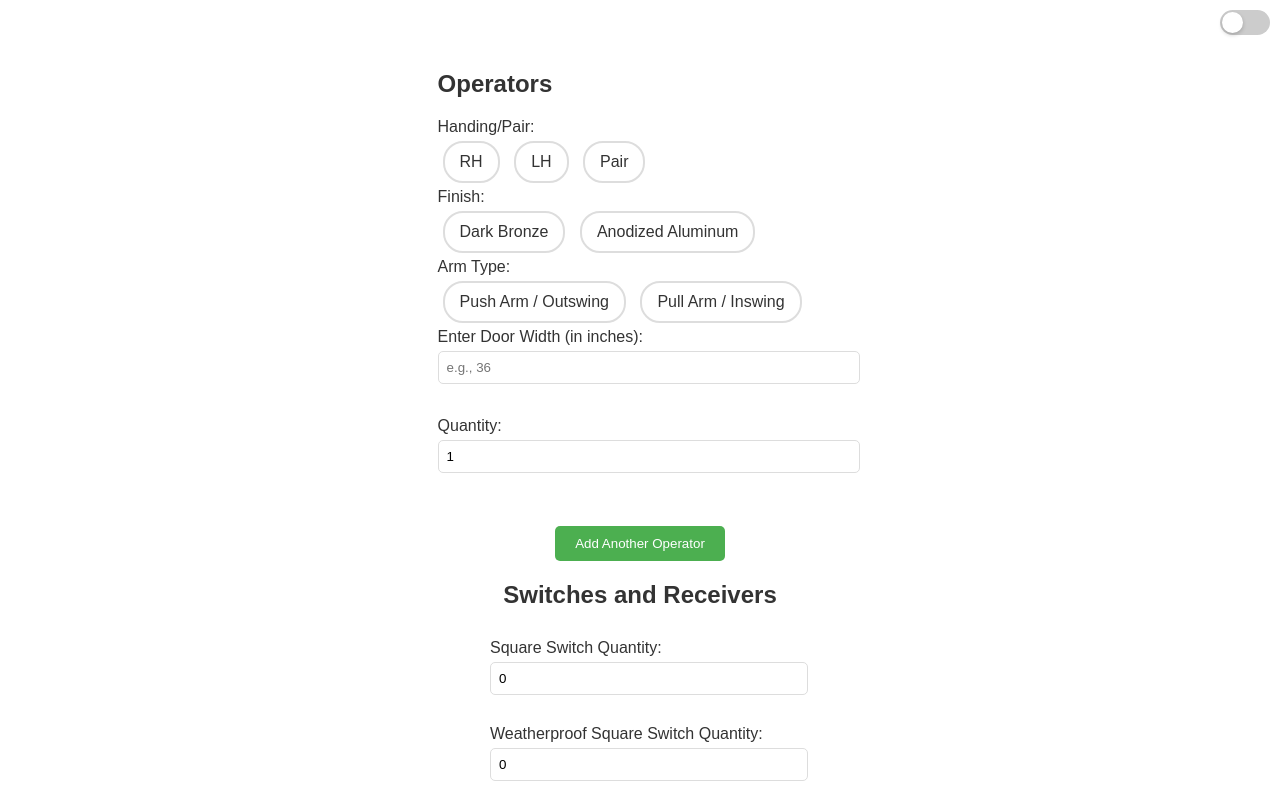
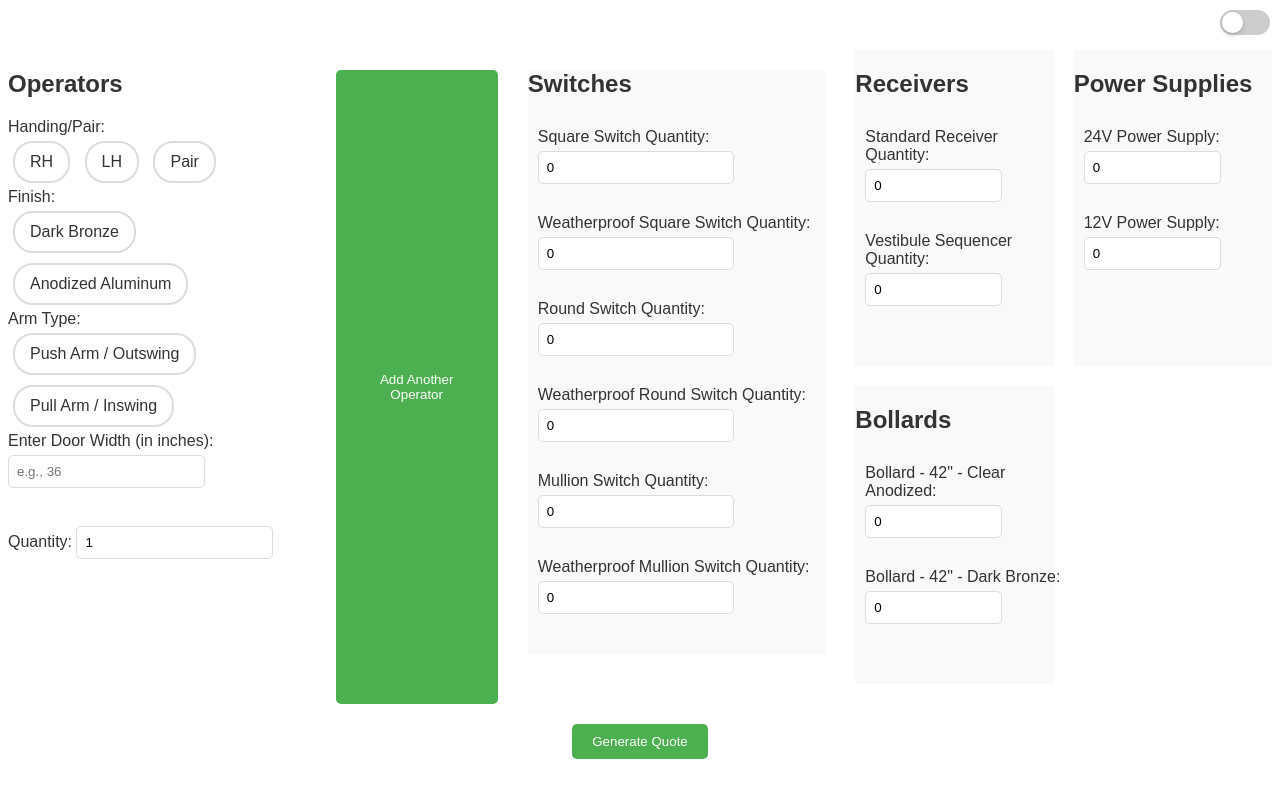
Before and after one commit to dmorawski/dmorawski.github.io, a plain HTML site: page index.html in a window 1280 px wide. Shown: the top 800 px of the page. Drawn offline with nearby package versions, Linux system fonts and the light colour scheme.

Commit message:
first attempt

```diff
--- a/index.html
+++ b/index.html
@@ -15,6 +15,10 @@
             <span class="theme-toggle-ball"></span>
         </label>
     </div>
+
+    <!-- Main Container for Desktop Layout -->
+    <div id="mainContainer">
+        <!-- Left section for Operators -->
         <div id="operatorContainer">
             <h2>Operators</h2>
             <div class="operator-section" id="operatorSection1">
@@ -58,7 +62,10 @@
 
         <button onclick="addOperator()">Add Another Operator</button>
 
-        <h2>Switches and Receivers</h2>
+        <!-- Right Section for Switches, Receivers, Bollards, and Power Supplies -->
+        <div id="partsContainer">
+            <div class="part-section" id="switches">
+                <h2>Switches</h2>
                 <div class="switch-container">
                     <div class="switch-item">
                         <label for="4S1U4">Square Switch Quantity:</label>
@@ -84,16 +91,39 @@
                         <label for="WJ01J4">Weatherproof Mullion Switch Quantity:</label>
                         <input type="number" id="WJ01J4" min="0" value="0">
                     </div>
-            <div class="switch-item">
+                </div>
+            </div>
+        </div>
+
+        <div id="otherPartsContainer">
+            <div class="part-section" id="receivers">
+                <h2>Receivers</h2>
+                <div class="receiver-container">
+                    <div class="receiver-item">
                         <label for="233804">Standard Receiver Quantity:</label>
                         <input type="number" id="233804" min="0" value="0">
                     </div>
-            <div class="switch-item">
+                    <div class="receiver-item">
                         <label for="235215">Vestibule Sequencer Quantity:</label>
                         <input type="number" id="235215" min="0" value="0">
                     </div>
                 </div>
+            </div>
 
+            <div class="part-section" id="powerSupplies">
+                <h2>Power Supplies</h2>
+                <div class="power-supply-container">
+                    <div class="power-supply-item">
+                        <label for="LRS-75-24">24V Power Supply:</label>
+                        <input type="number" id="LRS-75-24" min="0" value="0">
+                    </div>
+                    <div class="power-supply-item">
+                        <label for="LRS-75-12">12V Power Supply:</label>
+                        <input type="number" id="LRS-75-12" min="0" value="0">
+                    </div>
+                </div>
+            </div>
+            <div class="part-section" id="bollards">
                 <h2>Bollards</h2>
                 <div class="bollard-container">
                     <div class="bollard-item">
@@ -105,22 +135,14 @@
                         <input type="number" id="CM-42-BSU-BRZ" min="0" value="0">
                     </div>
                 </div>
-        <h2>Power Supplies</h2>
-        <div class="power-supply-container">
-            <div class="power-supply-item">
-                <label for="LRS-75-24">24V Power Supply:</label>
-                <input type="number" id="LRS-75-24" min="0" value="0">
             </div>
-            <div class="power-supply-item">
-                <label for="LRS-75-12">12V Power Supply:</label>
-                <input type="number" id="LRS-75-12" min="0" value="0">
         </div>
     </div>
 
     <button onclick="generateQuote()">Generate Quote</button>
 
     <div id="quoteOutput"></div>
-    </div>
+
     <script src="script.js"></script>
 </body>
 </html>
--- a/styles.css
+++ b/styles.css
@@ -50,7 +50,7 @@ input[type="radio"]:checked + label.bubble {
 
 /* Number Input Field Styling */
 input[type="number"] {
-    width: 100%;
+    width: 60%;
     padding: 8px;
     margin: 5px 0 15px;
     border: 1px solid #ddd;
@@ -127,6 +127,7 @@ form input[type="number"] {
 
 /* Switch Container Styling */
 .switch-container label.bubble,
+.receiver-container label.bubble,
 .bollard-container label.bubble,
 .power-supply-container label.bubble {
     display: inline-block;
@@ -138,11 +139,11 @@ form input[type="number"] {
     transition: background-color 0.2s ease, color 0.2s ease, border-color 0.2s ease;
 }
 
-.switch-item, .bollard-item, .power-supply-item {
+.switch-item, .receiver-item, .bollard-item, .power-supply-item {
     margin-bottom: 15px;
 }
 
-.switch-container, .bollard-container, .power-supply-container {
+.switch-container, .receiver-container, .bollard-container, .power-supply-container {
     width: 100%;
     max-width: 300px;
     padding: 10px;
@@ -266,3 +267,64 @@ body.dark-mode table td {
 body.dark-mode .theme-toggle-label {
     background-color: #555; /* Darker background in dark mode */
 }
+
+/* Desktop layout */
+@media (min-width: 1024px) {
+    #mainContainer {
+        display: flex;
+        flex-direction: row;
+        justify-content: space-between;
+        gap: 30px;
+        width: 100%;
+    }
+
+    /* Operator section on the left */
+    #operatorContainer {
+        width: 25%; /* 1/3 of the screen */
+    }
+    #partsContainer {
+        width: 25%; /* 1/3 of the screen */
+    }
+        /* Left column for switches */
+    .switch-container {
+        grid-column: 1; /* Switches are in the first column */
+        grid-row: span 2; /* Make it span two rows */
+    }
+
+    /* Parts container on the right with a custom layout */
+    #otherPartsContainer {
+        width: 35%; /* 2/3 of the screen */
+        display: grid;
+        grid-template-columns: 1fr 1fr; /* 2 column layout */
+        grid-template-rows: auto auto auto; /* Three rows */
+        gap: 20px;
+    }
+    /* Second column will have receivers, power supplies, and bollards */
+    .receiver-container {
+        grid-column: 2;
+        grid-row: 1; /* Receivers are in the first row */
+    }
+
+    .power-supply-container {
+        grid-column: 2;
+        grid-row: 2; /* Power supplies are in the second row */
+    }
+
+    .bollard-container {
+        grid-column: 2;
+        grid-row: 3; /* Bollards are in the third row */
+    }
+
+    /* Light Mode for Parts */
+    #switches, #receivers, #bollards, #powerSupplies {
+        background-color: #f9f9f9;
+    }
+
+    /* Dark Mode for Parts */
+    body.dark-mode #switches,
+    body.dark-mode #receivers,
+    body.dark-mode #bollards,
+    body.dark-mode #powerSupplies {
+        background-color: #2c2c2c;
+    }
+}
```
Lines whose indentation alone changed are shown as unchanged.
